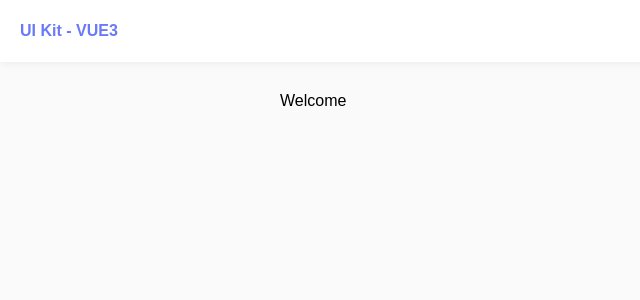
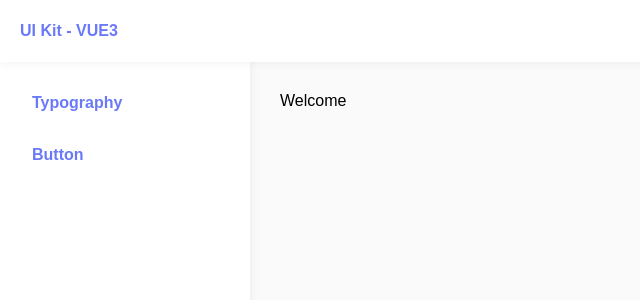
Before and after one commit to AndCheb/uikit-vue3, a Vue app: page / in a window 1280 px wide. Shown: the top 300 px of the page, without its empty margins (0-640 px from the left). Built offline with nearby package versions, Linux system fonts and the light colour scheme.

Commit message:
add 'Sidebar' component

```diff
--- a/src/App.vue
+++ b/src/App.vue
@@ -1,10 +1,12 @@
 <script setup>
 import LayoutHeader from '@/components/layout/Header.vue';
+import LayoutSidebar from '@/components/layout/Sidebar.vue';
 </script>
 
 <template>
   <div class="container">
     <LayoutHeader />
+    <LayoutSidebar />
     <div class="content">
       <router-view />
     </div>
--- /dev/null
+++ b/src/components/layout/Sidebar.vue
@@ -0,0 +1,56 @@
+<script setup>
+import { ref } from 'vue';
+
+const links = ref([
+  {
+    name: 'Typography',
+    href: './typography',
+  },
+  {
+    name: 'Button',
+    href: './button',
+  }
+]);
+</script>
+
+<template>
+  <div class="sidebar">
+    <router-link
+      class="sidebar__link"
+      v-for="link in links"
+      :key="link.name"
+      :to="link.href"
+    >
+      {{ link.name }}
+    </router-link>
+  </div>
+</template>
+
+<style lang="scss" scoped>
+.sidebar {
+  position: fixed;
+  top: 62px;
+  left: 0;
+  padding: 20px;
+  width: 250px;
+  height: 100%;
+  background-color: #fff;
+  box-shadow: 0 0 10px rgba(0, 0, 0, 0.07);
+  transform: translateX(0px);
+  transition: 0.2s;
+
+  &__link {
+    display: block;
+    margin-bottom: 10px;
+    padding: 10px;
+    font-weight: 700;
+    border: 2px solid #fff;
+    border-radius: 12px;
+    transition: 0.2s;
+
+    &:hover {
+      border-color: var(--primary-color);
+    }
+  }
+}
+</style>
```
